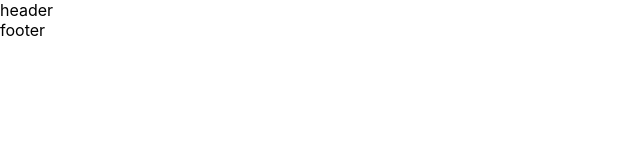
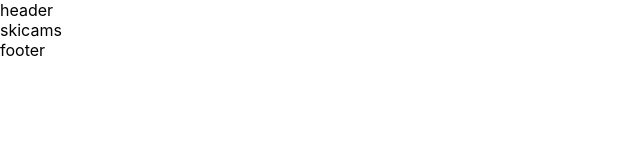
Before and after one commit to fraunos/pgs-test, a Nuxt app: page /skicams in a window 1280 px wide. Before the commit this address had no page. Shown: the top 160 px of the page, without its empty margins (0-640 px from the left). Built offline with nearby package versions, Linux system fonts and the light colour scheme.

Commit message:
init routes

```diff
--- /dev/null
+++ b/pages/contact.vue
@@ -0,0 +1,17 @@
+<template>
+<section class="container">
+  <div>
+    contact
+  </div>
+</section>
+</template>
+
+<script>
+export default {
+  components: {},
+}
+</script>
+
+<style>
+
+</style>
--- /dev/null
+++ b/pages/skicams.vue
@@ -0,0 +1,17 @@
+<template>
+<section class="container">
+  <div>
+    skicams
+  </div>
+</section>
+</template>
+
+<script>
+export default {
+  components: {},
+}
+</script>
+
+<style>
+
+</style>
```
